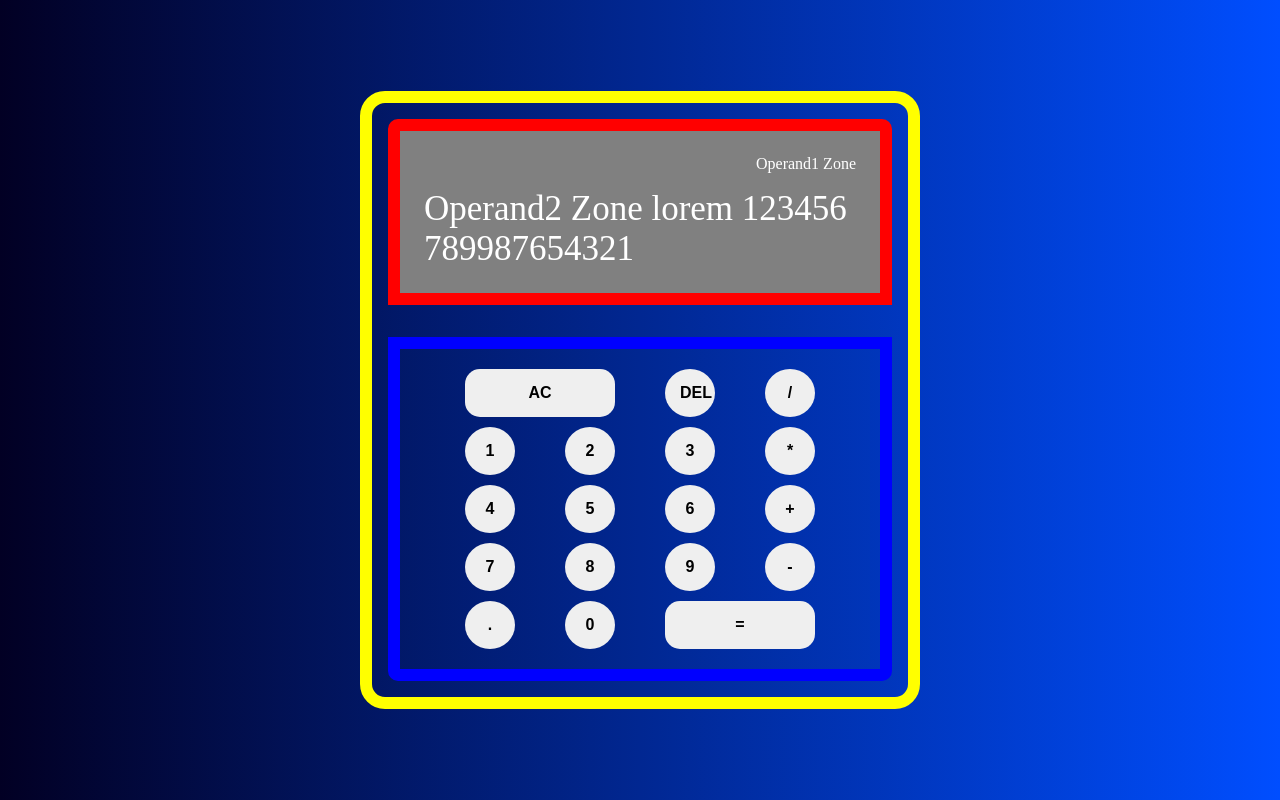
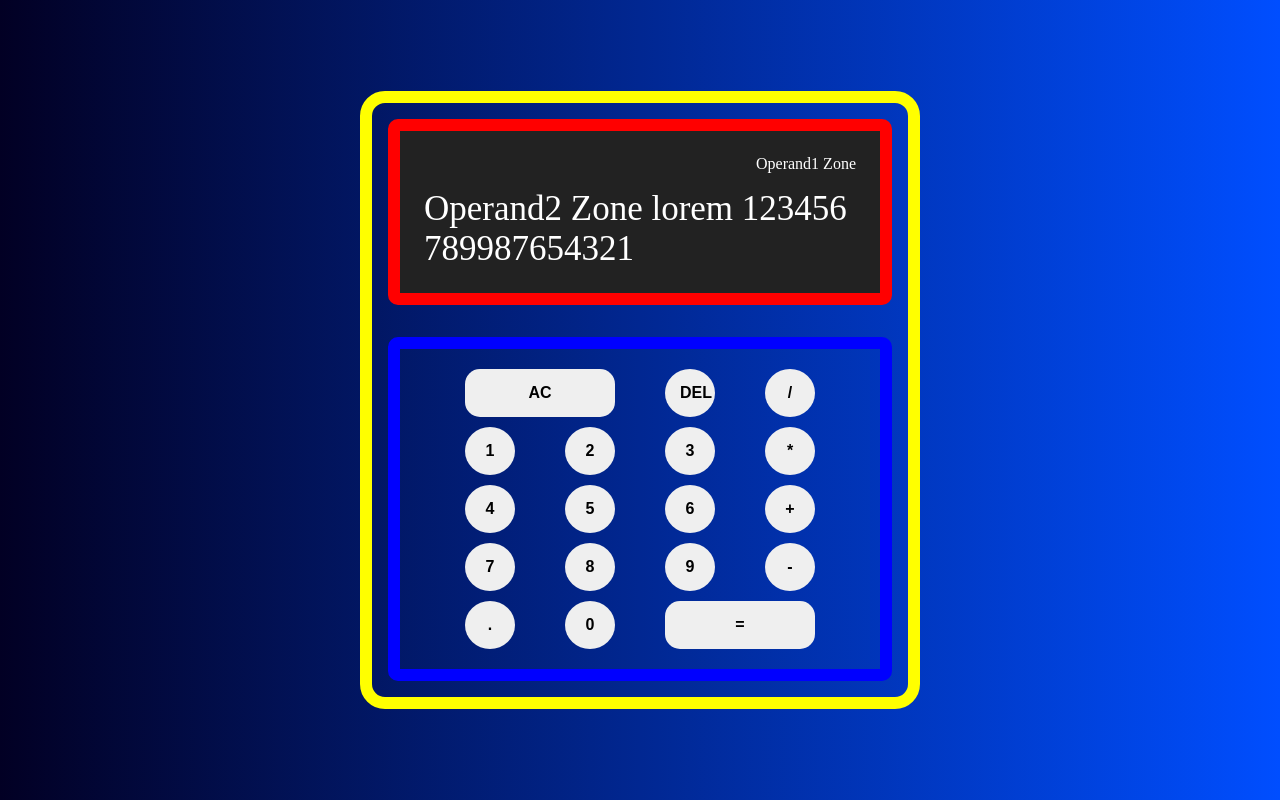
Before and after one commit to thehansguy/js-calc-1, a plain HTML site: page index.html in a window 1280 px wide. Drawn offline with Linux system fonts and the light colour scheme.

Commit message:
Changes to be committed: 	modified:   style.css

```diff
--- a/style.css
+++ b/style.css
@@ -73,10 +73,10 @@ body {
   margin: 1rem;
   /* coloring */
   color: white;
-  background-color: grey;
+  background-color: rgb(34, 34, 34);
   /* effect */
   border: 12px solid red;
-  border-radius: 10px 10px 0 0;
+  border-radius: 10px;
   /* animations */
 }
 /* rules for displayArea__operand1Zone */
@@ -121,7 +121,7 @@ body {
   /* coloring */
   /* effect */
   border: 12px solid blue;
-  border-radius: 0 0 10px 10px;
+  border-radius: 10px;
   /* animations */
 }
 .span2 {
```
